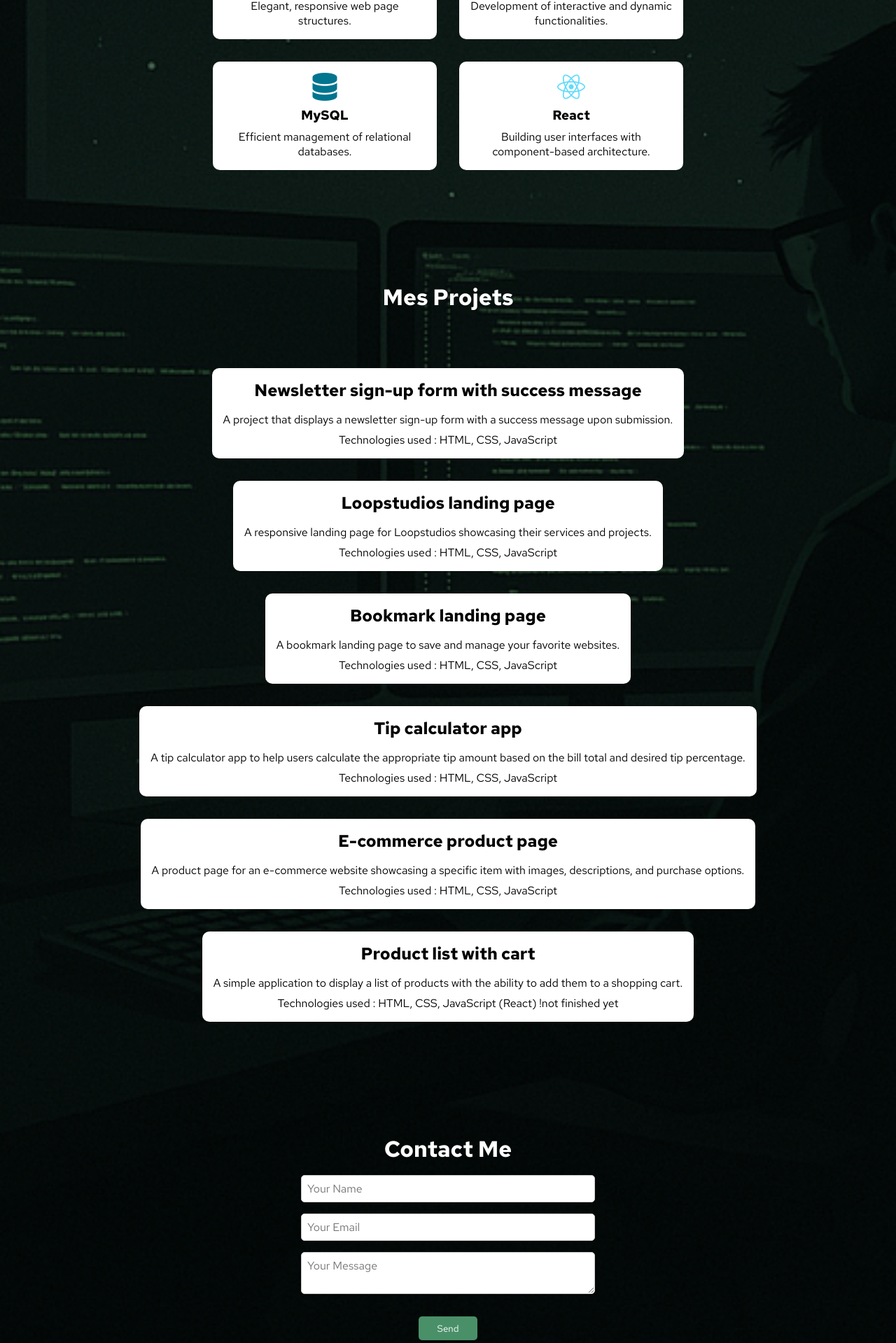
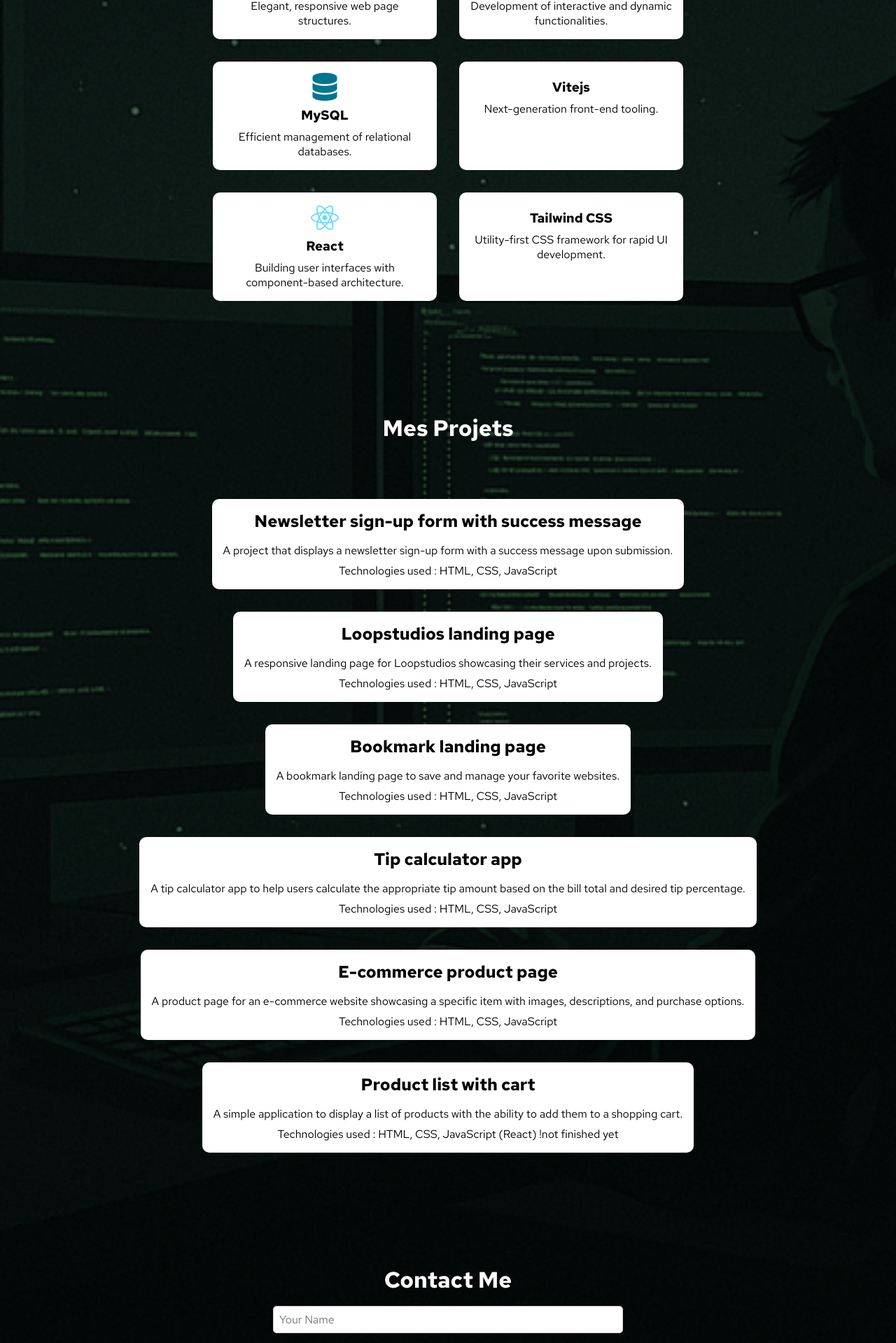
Before and after one commit to PxMach/Portfolio, a React (Vite) app: page / in a window 1280 px wide. Shown: the part 1072-2991 px from the top of the page at 70% size. Built offline with nearby package versions, Linux system fonts and the light colour scheme.

Commit message:
Update Skills component to include Vite and Tailwind CSS; adjust App structure and styles

```diff
--- a/index.html
+++ b/index.html
@@ -7,6 +7,12 @@
       rel="stylesheet"
       href="https://cdnjs.cloudflare.com/ajax/libs/font-awesome/6.0.0-beta3/css/all.min.css"
     />
+    <link
+      rel="stylesheet"
+      type="text/css"
+      href="https://cdn.jsdelivr.net/gh/devicons/devicon@latest/devicon.min.css"
+    />
+
     <title>Portfolio</title>
   </head>
   <body>
--- a/src/App.css
+++ b/src/App.css
@@ -15,9 +15,9 @@
   background-position: center;
   color: white;
 }
-footer {
+/* footer {
   display: flex;
   flex-direction: column;
   align-items: center;
   gap: 1rem;
-}
+} */
--- a/src/App.jsx
+++ b/src/App.jsx
@@ -13,9 +13,9 @@
         <About />
         <Skills />
         <Projects />
+        <Contact />
       </main>
       <footer>
-        <Contact />
         <p>
           &copy; {new Date().getFullYear()} Moundjid Machghour. All rights
           reserved.
--- a/src/Components/Skills/Skills.jsx
+++ b/src/Components/Skills/Skills.jsx
@@ -21,9 +21,21 @@
           <p>Efficient management of relational databases.</p>
         </div>
         <div className={styles.skill}>
+          <i class="devicon-vitejs-plain colored"></i>
+          <h3>Vitejs</h3>
+          <p>Next-generation front-end tooling.</p>
+        </div>
+        <div className={styles.skill}>
           <i className={`fa-brands fa-react ${styles.react}`}></i>
           <h3>React</h3>
           <p>Building user interfaces with component-based architecture.</p>
+        </div>
+        <div className={styles.skill}>
+          <i
+            class={`devicon-tailwindcss-original colored ${styles.tailwindcss}`}
+          ></i>
+          <h3>Tailwind CSS</h3>
+          <p>Utility-first CSS framework for rapid UI development.</p>
         </div>
       </div>
     </section>
--- a/src/Components/Skills/skills.module.css
+++ b/src/Components/Skills/skills.module.css
@@ -41,3 +41,6 @@
 .skill .react {
   color: #61dafb;
 }
+.skill .tailwindcss {
+  color: #38b2a5;
+}
```
